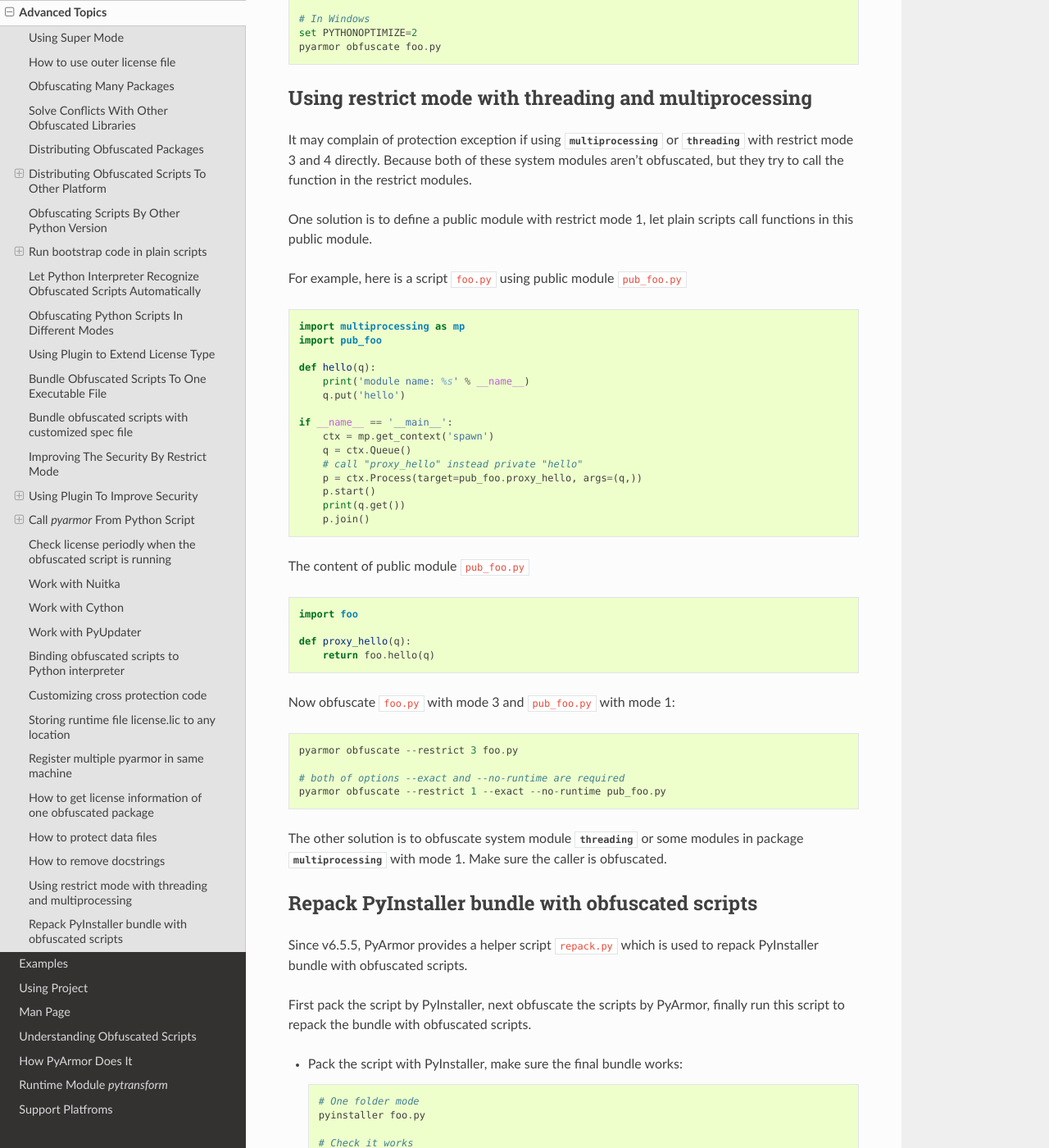
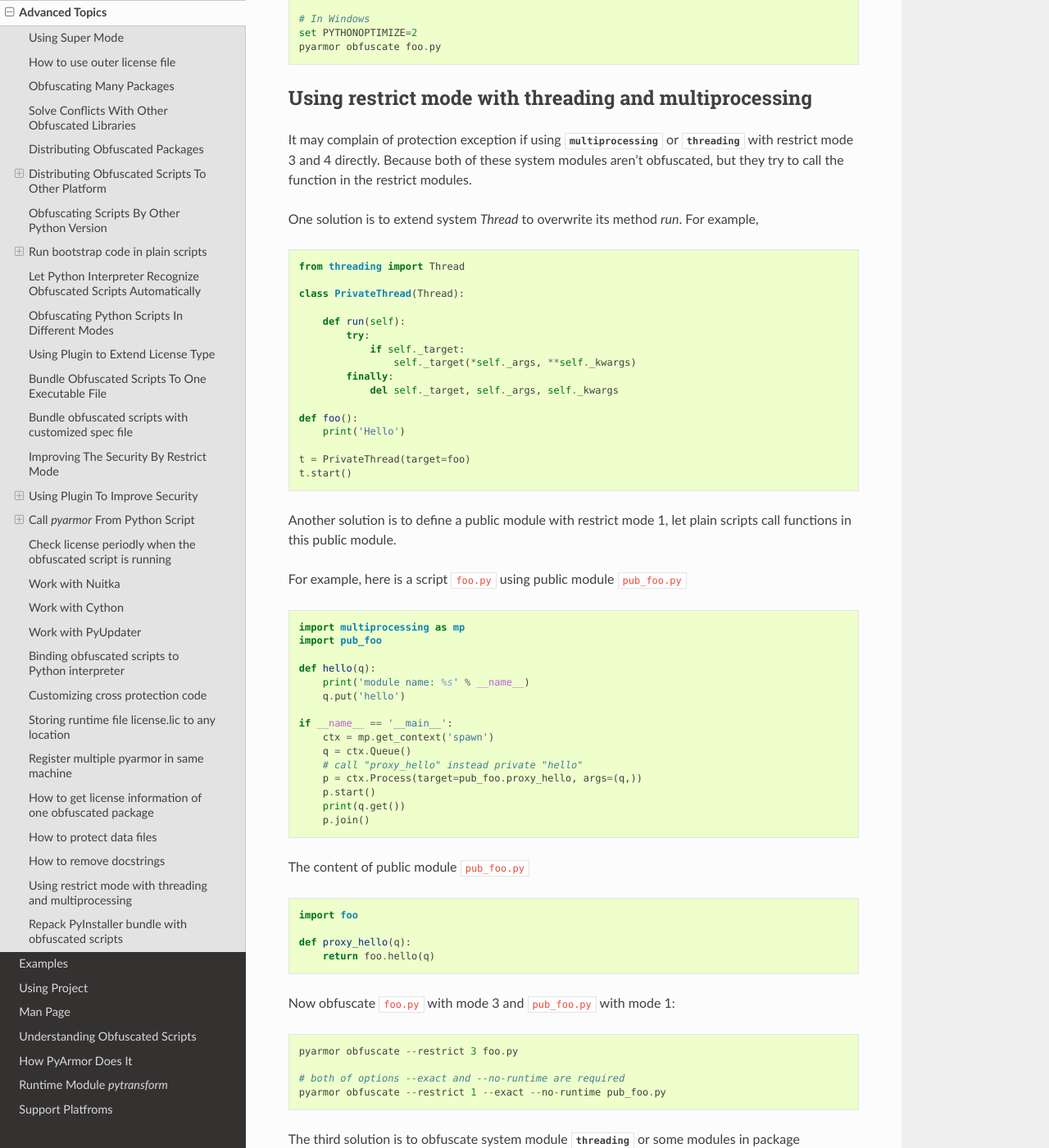
Before and after one commit to dashingsoft/pyarmor, a Sphinx documentation site: the page built from docs/advanced.rst, in a window 1280 px wide and 1400 px high, scrolled down 27907 px. Shown: the whole window at 82% size. Built offline with Sphinx 7.4.7 and the Read the Docs theme 2.0.0, drawn with Linux system fonts in a browser that asks for light colours.

Commit message:
Refine sample code

```diff
--- a/docs/advanced.rst
+++ b/docs/advanced.rst
@@ -1360,7 +1360,29 @@ It may complain of protection exception if using :mod:`multiprocessing` or
 system modules aren't obfuscated, but they try to call the function in the
 restrict modules.
 
-One solution is to define a public module with restrict mode 1, let plain
+One solution is to extend system `Thread` to overwrite its method `run`. For
+example,
+
+.. code:: python
+
+    from threading import Thread
+
+    class PrivateThread(Thread):
+
+        def run(self):
+            try:
+                if self._target:
+                    self._target(*self._args, **self._kwargs)
+            finally:
+                del self._target, self._args, self._kwargs
+
+    def foo():
+        print('Hello')
+
+    t = PrivateThread(target=foo)
+    t.start()
+
+Another solution is to define a public module with restrict mode 1, let plain
 scripts call functions in this public module.
 
 For example, here is a script ``foo.py`` using public module ``pub_foo.py``
@@ -1400,9 +1422,9 @@ Now obfuscate ``foo.py`` with mode 3 and ``pub_foo.py`` with mode 1::
     # both of options --exact and --no-runtime are required
     pyarmor obfuscate --restrict 1 --exact --no-runtime pub_foo.py
 
-The other solution is to obfuscate system module :mod:`threading` or
-some modules in package :mod:`multiprocessing` with mode 1. Make sure
-the caller is obfuscated.
+The third solution is to obfuscate system module :mod:`threading` or some
+modules in package :mod:`multiprocessing` with mode 1. Make sure the caller is
+obfuscated.
 
 .. _repack pyinstaller bundle with obfuscated scripts:
 
```
